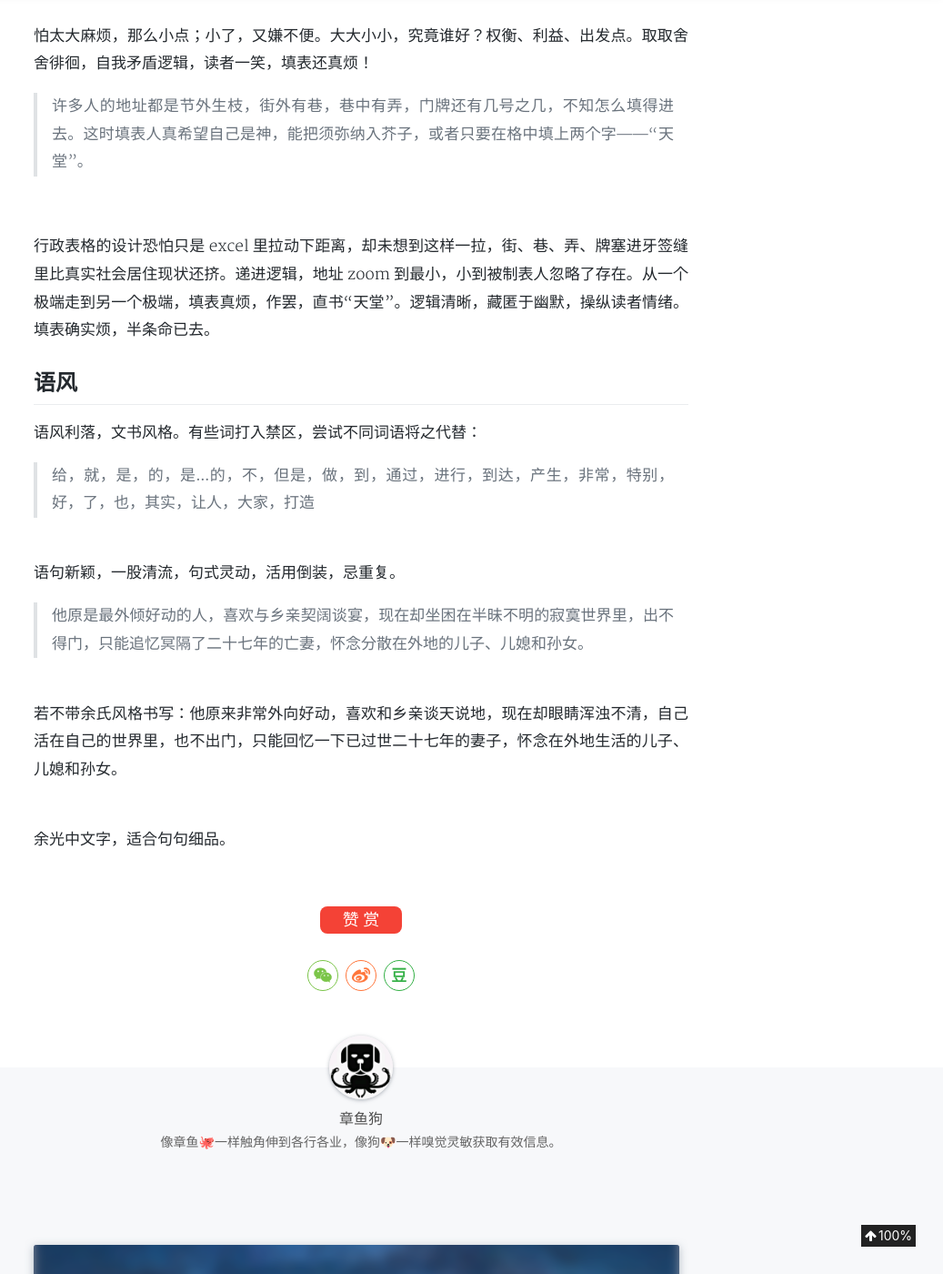
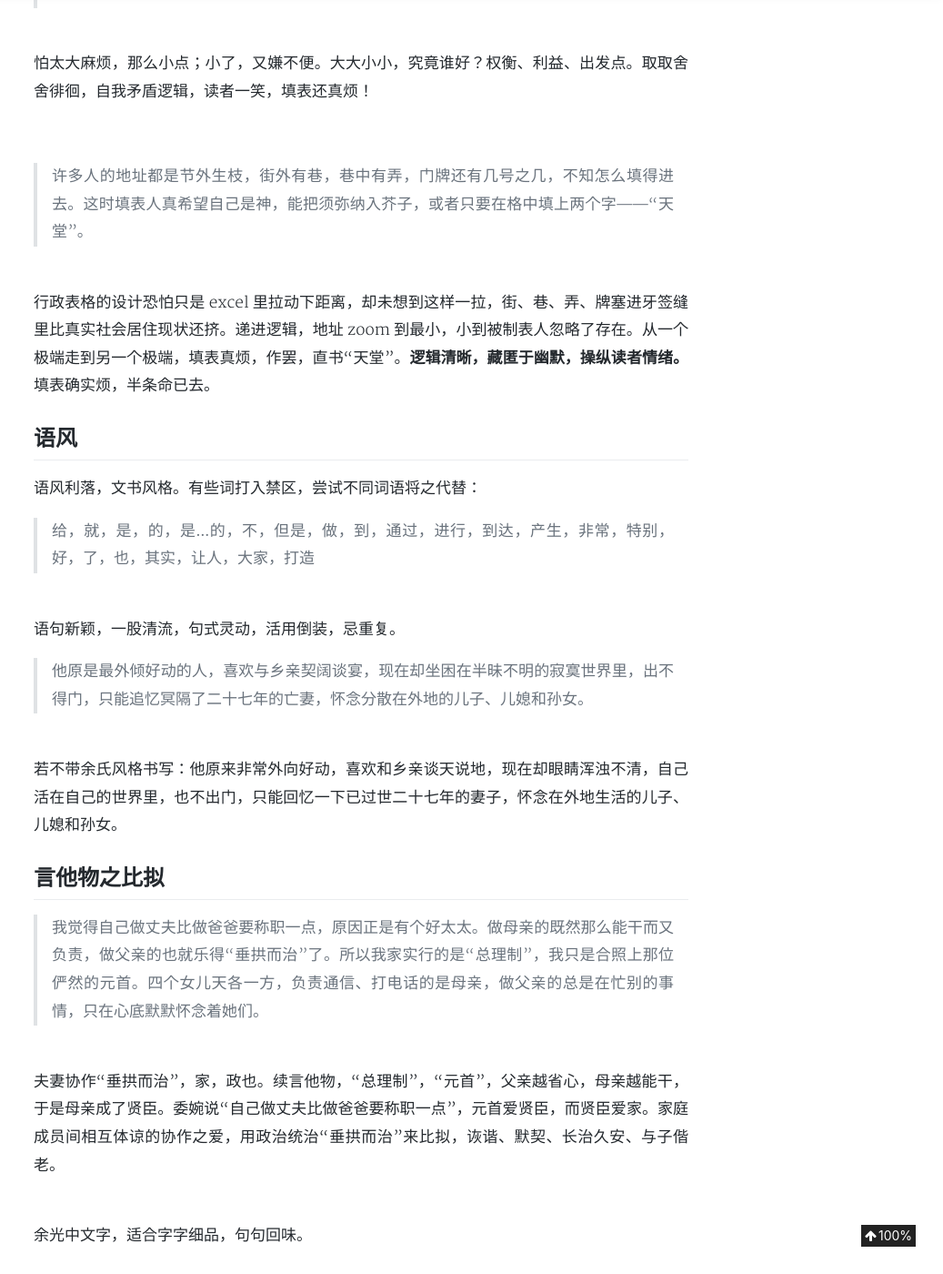
Before and after one commit to aJiea/ajiea.github.io, a Jekyll site: the page built from _posts/2019-09-19-yuguangzhong.md, in a window 1280 px wide and 1400 px high, scrolled down 1690 px. Shown: the whole window at 91% size, without its empty margins (243-1280 px from the left). Built offline with Jekyll 4.4.1, drawn with Linux system fonts in a browser that asks for light colours; nearby versions of some CDN libraries; comment, search, counter and statistics services are not loaded; a style sheet for code colours, icons or effects is not loaded; some of the changed text lies outside the part shown.

Commit message:
Update 2019-09-19-yuguangzhong.md

```diff
--- a/_posts/2019-09-19-yuguangzhong.md
+++ b/_posts/2019-09-19-yuguangzhong.md
@@ -8,18 +8,20 @@
 categories: 'READING'
 ---
 
-余光中，涉猎写作“四度空间”：诗歌、散文、评论、翻译。好中文的样子，读来一股清流。余氏比喻映射，言他物以引起所咏之词，复杂事情简单说。
+余光中，涉猎写作“四度空间”：诗歌、散文、评论、翻译。好中文的样子，读来一股清流。余氏比喻映射，言他物以引所咏之词，复杂事情简单说。
 <br/>
 
 大陆人家喻户晓的一篇《乡愁》
 <br/>
 
 > 小时候，乡愁是一枚小小的邮票，我在这头，母亲在那头。
+<br/>
 长大后，乡愁是一张窄窄的船票，我在这头，新娘在那头。
+<br/>
 后来啊，乡愁是一方矮矮的坟墓，我在外头，母亲在里头。
+<br/>
 而现在，乡愁是一湾浅浅的海峡，我在这头，大陆在那头。
 
-<br/>
 
 拆解文《假如我有九条命》，余光中的文笔特点。
 
@@ -39,30 +41,31 @@
 9. 最后一条命，从容过日子
 <br/>
 
-九条命，九个假象，九种不易，九份担当。
+**九条命，九个假想，九种不易，九份担当。**
 
 ## 情绪逻辑
 
 《乡愁》一诗，整齐句式，四个意象，浑然一体。矩阵句式带逻辑，“小时候……长大后……后来啊"，男人和一生中三个女人间的关系；“而现在，乡愁是一湾浅浅的海峡，我在这头，大陆在那头。 ”语言里面有时空，像阳志平说的“时空变形”，从回忆到现今，和另一个女人，引申意中的祖国母亲的关系。
+
 <br/>
 
 > 现代人最烦的一件事，莫过于办手续；办手续最烦的一面莫过于填表格。
 
 <br/>
-最烦的事。最烦之事中的最烦之事。步步递进，真烦是也！
+最烦之事。最烦之事之最烦之事。步步递进，真烦是也！
 <br/>
 
 > 表格愈大愈好填，但要整理和收存，却愈小愈方便。表格是机关发的，当然力求其小，于是申请人得在四根牙签就能塞满的细长格子里填下自己的地址。
 
 <br/>
 怕太大麻烦，那么小点；小了，又嫌不便。大大小小，究竟谁好？权衡、利益、出发点。取取舍舍徘徊，自我矛盾逻辑，读者一笑，填表还真烦！
+
 <br/>
 
 > 许多人的地址都是节外生枝，街外有巷，巷中有弄，门牌还有几号之几，不知怎么填得进去。这时填表人真希望自己是神，能把须弥纳入芥子，或者只要在格中填上两个字——“天堂”。
 
 <br/>
-
-行政表格的设计恐怕只是 excel 里拉动下距离，却未想到这样一拉，街、巷、弄、牌塞进牙签缝里比真实社会居住现状还挤。递进逻辑，地址 zoom 到最小，小到被制表人忽略了存在。从一个极端走到另一个极端，填表真烦，作罢，直书“天堂”。逻辑清晰，藏匿于幽默，操纵读者情绪。填表确实烦，半条命已去。
+行政表格的设计恐怕只是 excel 里拉动下距离，却未想到这样一拉，街、巷、弄、牌塞进牙签缝里比真实社会居住现状还挤。递进逻辑，地址 zoom 到最小，小到被制表人忽略了存在。从一个极端走到另一个极端，填表真烦，作罢，直书“天堂”。**逻辑清晰，藏匿于幽默，操纵读者情绪。**填表确实烦，半条命已去。
 <br/>
 
 ## 语风
@@ -81,5 +84,12 @@
 <br/>
 若不带余氏风格书写：他原来非常外向好动，喜欢和乡亲谈天说地，现在却眼睛浑浊不清，自己活在自己的世界里，也不出门，只能回忆一下已过世二十七年的妻子，怀念在外地生活的儿子、儿媳和孙女。
 
+## 言他物之比拟
+
+> 我觉得自己做丈夫比做爸爸要称职一点，原因正是有个好太太。做母亲的既然那么能干而又负责，做父亲的也就乐得“垂拱而治”了。所以我家实行的是“总理制”，我只是合照上那位俨然的元首。四个女儿天各一方，负责通信、打电话的是母亲，做父亲的总是在忙别的事情，只在心底默默怀念着她们。
+
 <br/>
-余光中文字，适合句句细品。
+夫妻协作“垂拱而治”，家，政也。续言他物，“总理制”，“元首”，父亲越省心，母亲越能干，于是母亲成了贤臣。委婉说“自己做丈夫比做爸爸要称职一点”，元首爱贤臣，而贤臣爱家。家庭成员间相互体谅的协作之爱，用政治统治“垂拱而治”来比拟，诙谐、默契、长治久安、与子偕老。
+
+<br/>
+余光中文字，适合字字细品，句句回味。
```
